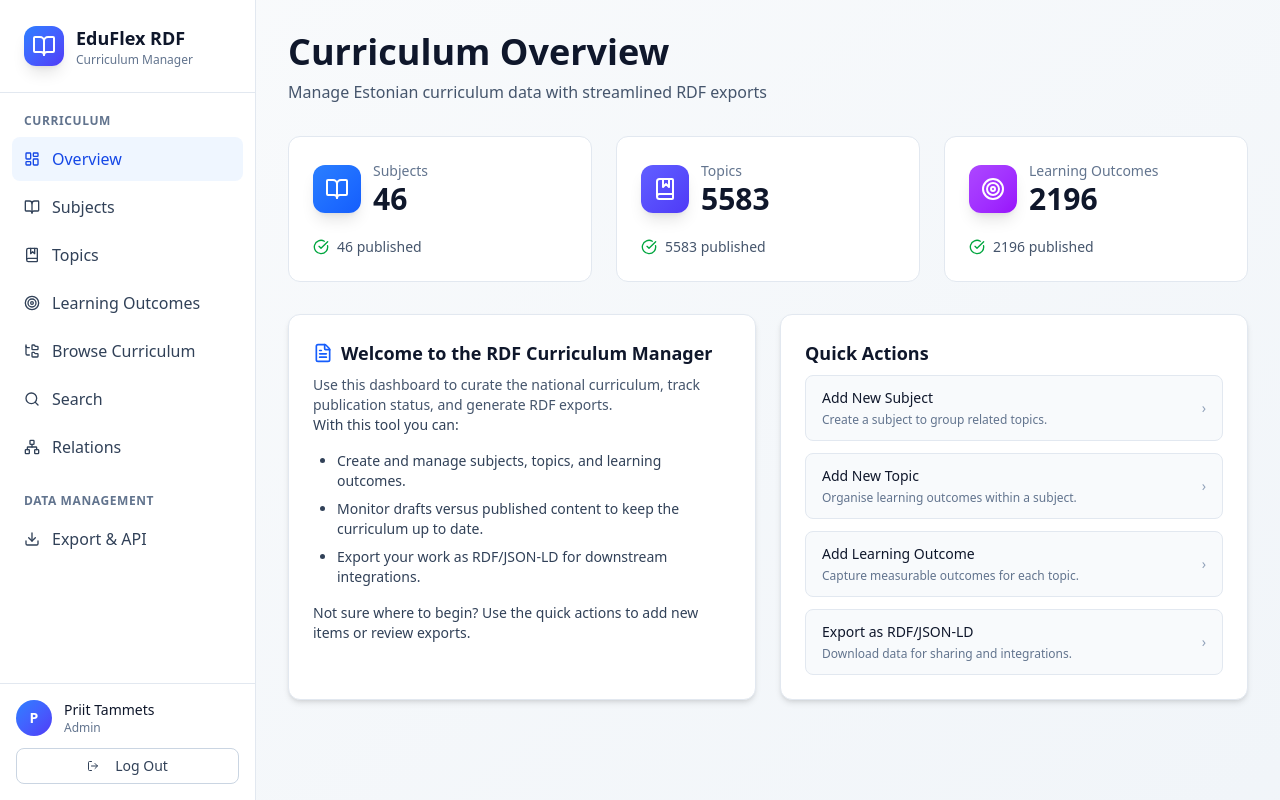
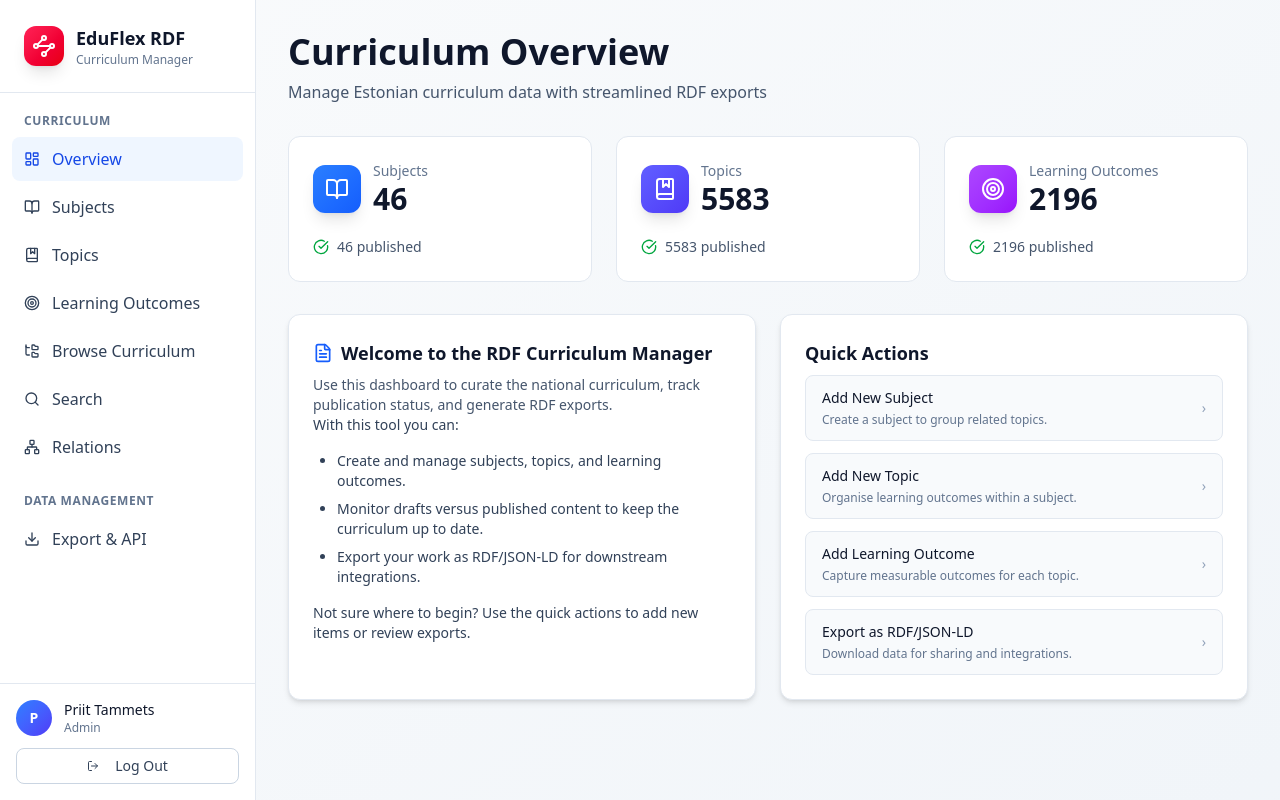
Before and after one commit to tammets/RDF-CM-demo, a React (Vite) app: page / in a window 1280 px wide. Built offline with nearby package versions, Linux system fonts and the light colour scheme.

Commit message:
feat: update header to use Waypoints icon and improve link structure

```diff
--- a/src/layout/Layout.tsx
+++ b/src/layout/Layout.tsx
@@ -9,6 +9,7 @@ import {
   Search,
   LogOut,
   Network,
+  Waypoints,
 } from "lucide-react";
 import { useState, useEffect } from "react";
 import { Button } from "@/components/ui/button";
@@ -45,15 +46,18 @@ export default function Layout() {
       <aside className="w-64 bg-white border-r border-slate-200 flex flex-col h-full">
         {/* Header */}
         <div className="p-6 border-b border-slate-200">
-          <div className="flex items-center gap-3">
-            <div className="w-10 h-10 bg-gradient-to-br from-blue-500 to-indigo-600 rounded-xl flex items-center justify-center shadow-lg">
-              <BookOpen className="w-6 h-6 text-white" />
+          <Link
+            to="/"
+            className="flex items-center gap-3 focus:outline-none focus-visible:ring-2 focus-visible:ring-offset-2 focus-visible:ring-rose-500 rounded-lg"
+          >
+            <div className="w-10 h-10 bg-gradient-to-br from-rose-500 to-red-600 rounded-xl flex items-center justify-center shadow-lg">
+              <Waypoints className="w-6 h-6 text-white" />
             </div>
             <div>
               <h2 className="font-bold text-slate-900 text-lg">EduFlex RDF</h2>
               <p className="text-xs text-slate-500">Curriculum Manager</p>
             </div>
-          </div>
+          </Link>
         </div>
 
         {/* Navigation groups */}
```
